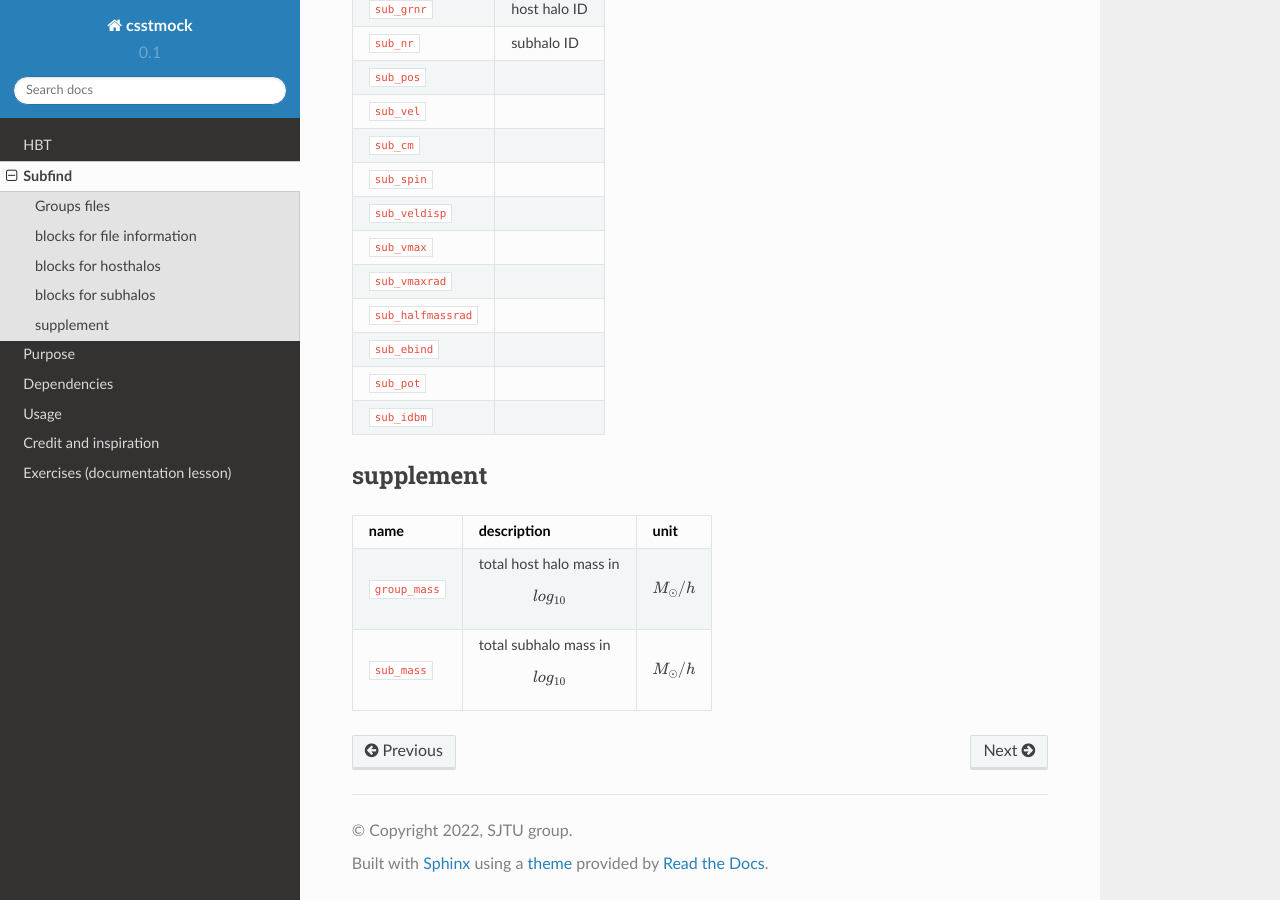
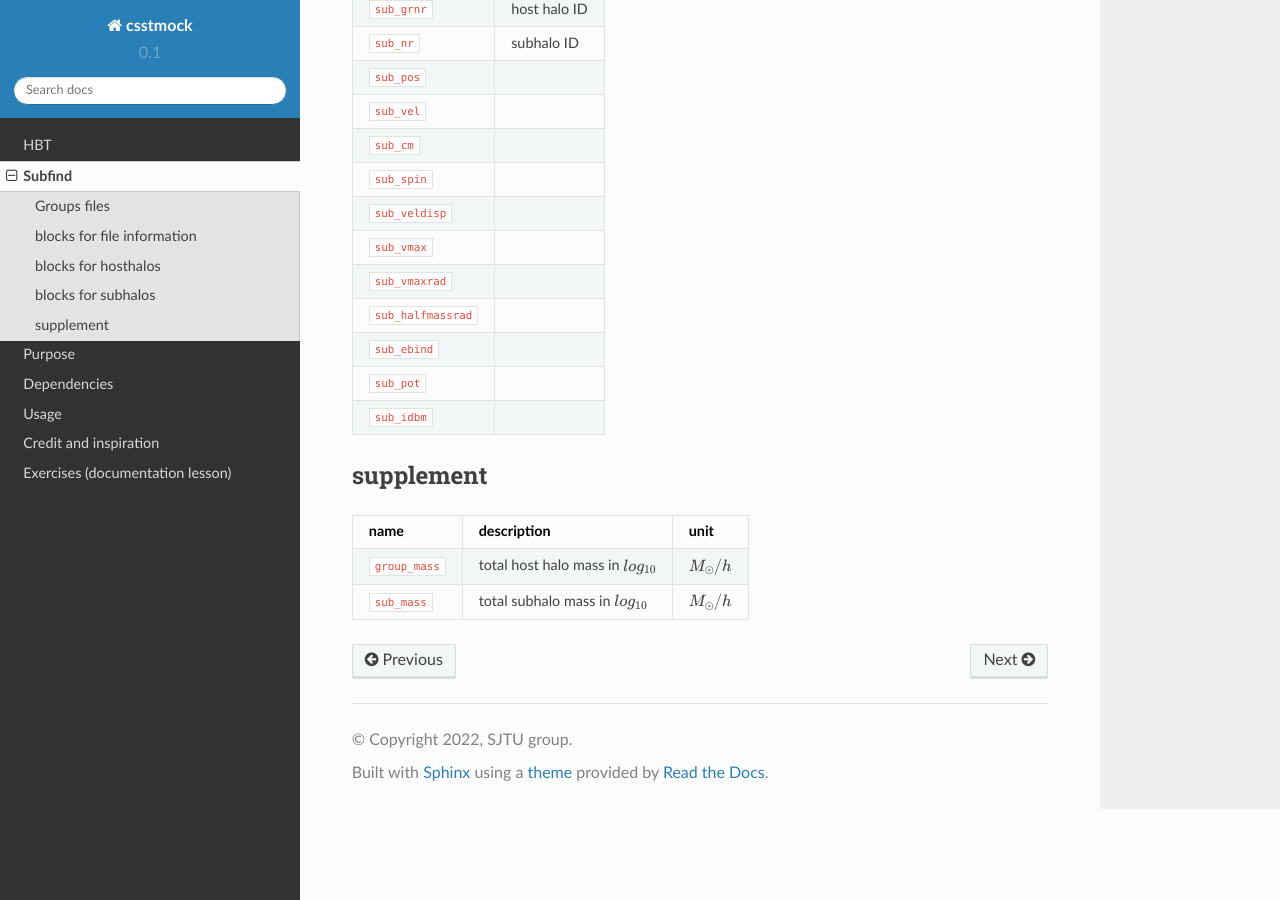
Before and after one commit to astroyzgu/Deploying-test, a Sphinx documentation site: the page built from doc/subfind.md, in a window 1280 px wide and 900 px high, scrolled down 1543 px. Built offline with Sphinx 7.4.7 and the Read the Docs theme 2.0.0, drawn with Linux system fonts in a browser that asks for light colours.

```diff
--- a/doc/subfind.md
+++ b/doc/subfind.md
@@ -70,5 +70,5 @@ We show the blocks of **'subhalo_tab_xxx.ppp'** file in the following.
 ## supplement
 | name          | description        |   unit  |
 | ------------- | -------------------- |  ------ |
-|`group_mass`   | total host halo mass in $$log_{10}$$ | $$M_{\odot}/h$$ |
-|`sub_mass`   | total subhalo mass in $$log_{10}$$ | $$M_{\odot}/h$$ |
+|`group_mass`   | total host halo mass in $log_{10}$ | $M_{\odot}/h$ |
+|`sub_mass`   | total subhalo mass in $log_{10}$ | $M_{\odot}/h$ |
```
